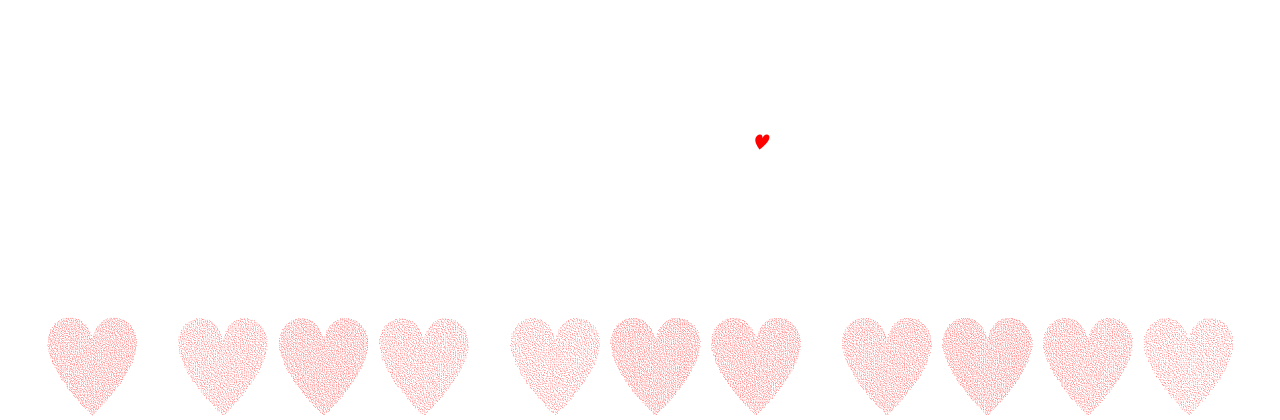
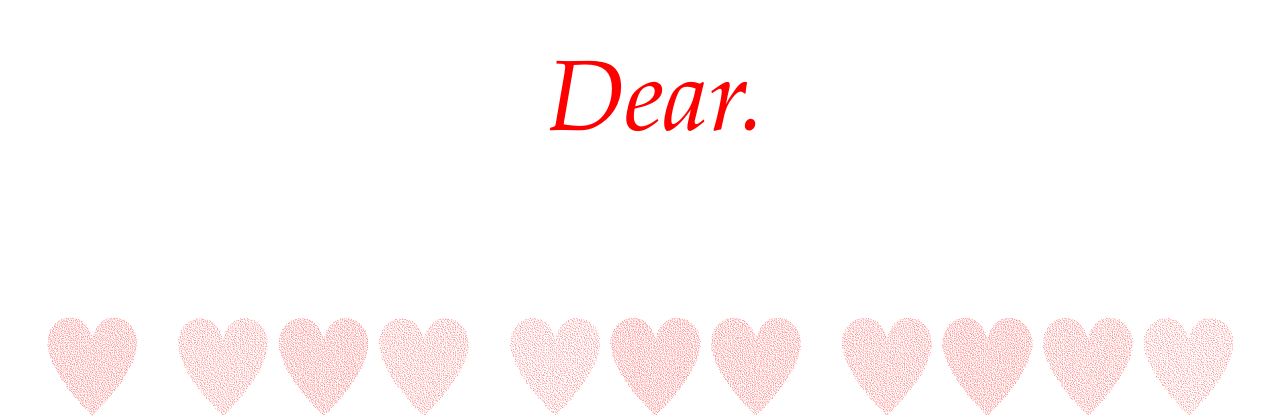
Before and after one commit to boththumbsdown/boththumbsdown, a PHP site: page /nong.html in a window 1280 px wide. Shown: the top 420 px of the page. Run offline with PHP 8.4, Linux system fonts and the light colour scheme.

Commit message:
Update nong.css

```diff
--- a/nong.css
+++ b/nong.css
@@ -6,6 +6,7 @@
 }
 
 p {
+	font-family: 'garamond';
 	font-size: 100px;
 	color: #ff0000;
 }
```
